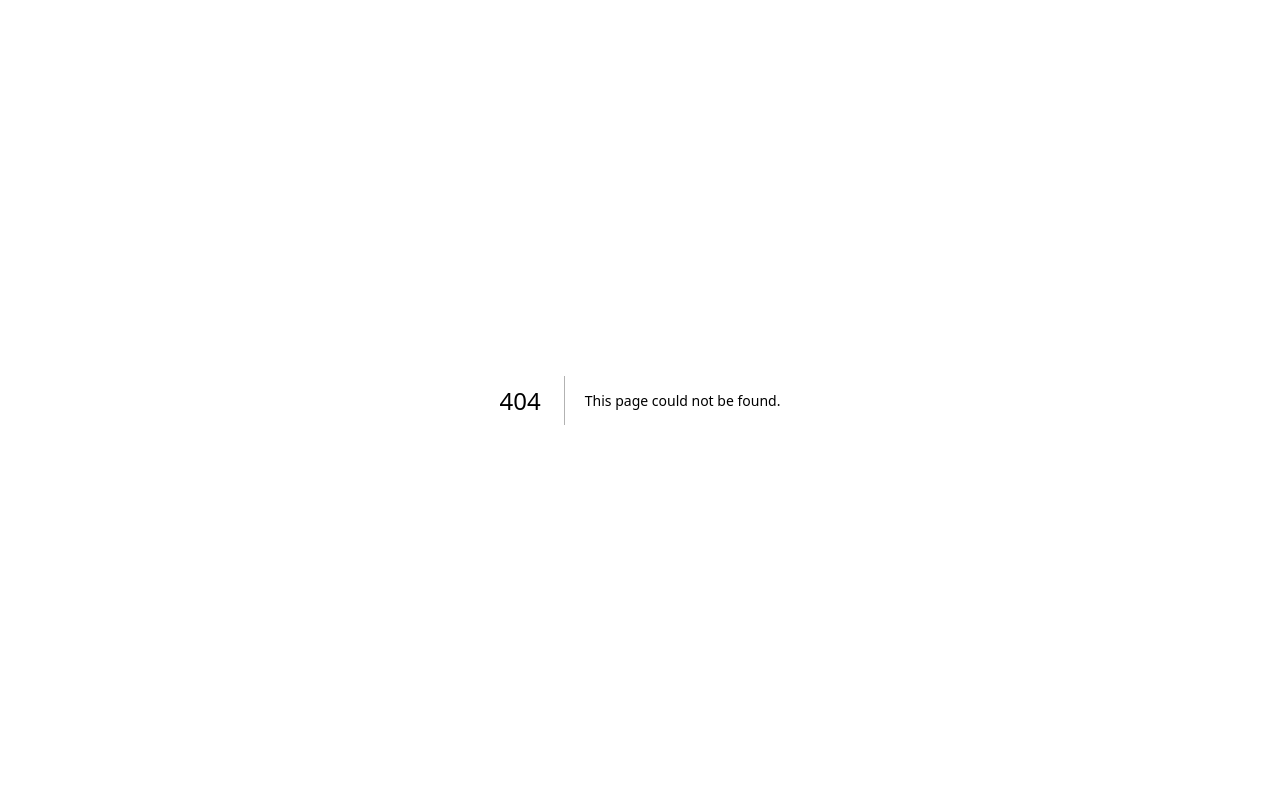
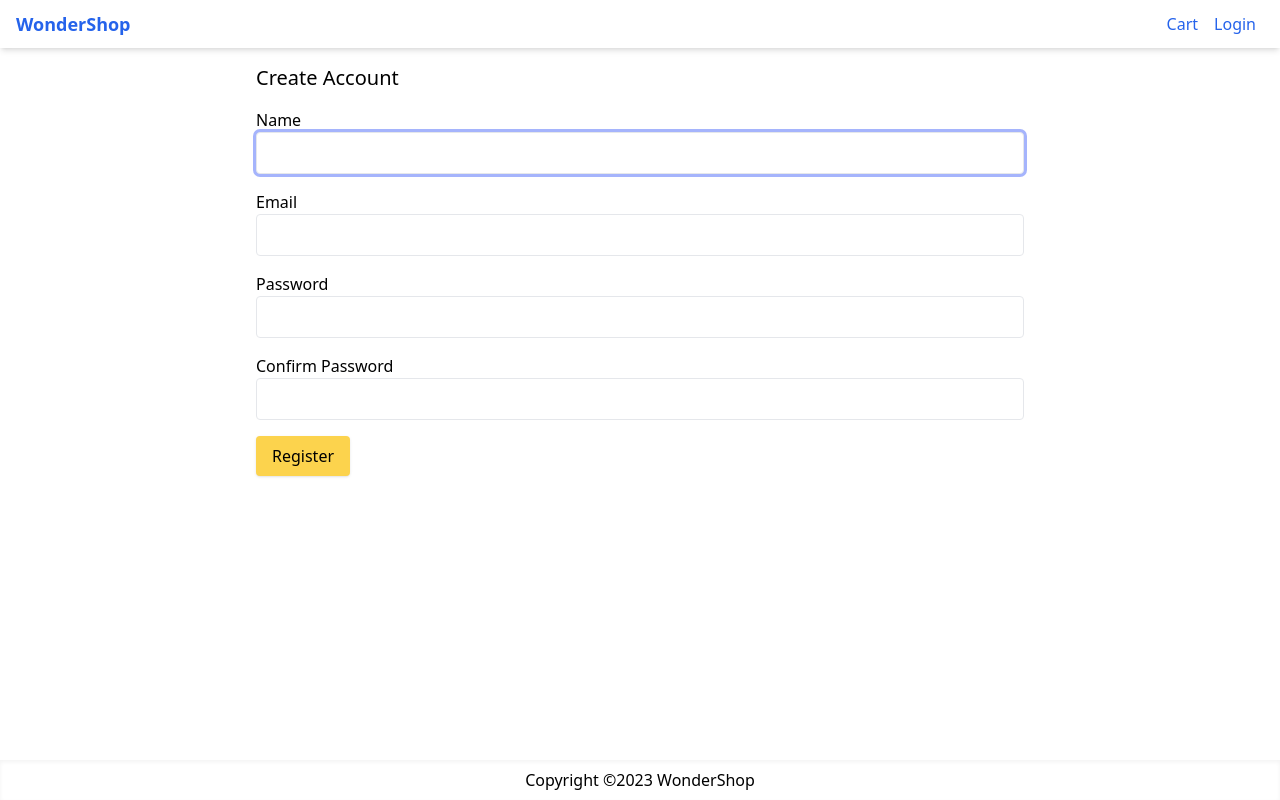
Before and after one commit to aamon40/wondershop, a Next.js app: page /register in a window 1280 px wide. Before the commit this address had no page. Built offline with nearby package versions, Linux system fonts and the light colour scheme; no server answers.

Commit message:
Create register page

```diff
--- /dev/null
+++ b/pages/api/auth/signup.js
@@ -0,0 +1,50 @@
+import bcryptjs from "bcryptjs";
+import User from "@/components/models/User";
+import db from "@/utils/db";
+
+async function handler(req, res) {
+  if (req.method !== "POST") {
+    return;
+  }
+
+  const { name, email, password } = req.body;
+  if (
+    !name ||
+    !email ||
+    !email.includes("@") ||
+    !password ||
+    password.trim().length < 5
+  ) {
+    res.status(422).json({
+      message: "Validation error",
+    });
+    return;
+  }
+  await db.connect();
+
+  const existingUser = await User.findOne({ email: email });
+  if (existingUser) {
+    res.status(422).json({ message: "User exists already!" });
+    await db.disconnect();
+    return;
+  }
+
+  const newUser = new User({
+    name,
+    email,
+    password: bcryptjs.hashSync(password),
+    isAdmin: false,
+  });
+
+  const user = await newUser.save();
+  await db.disconnect();
+  res.status(201).send({
+    message: "Created user!",
+    _id: user._id,
+    name: user.name,
+    email: user.email,
+    isAdmin: user.isAdmin,
+  });
+}
+
+export default handler;
--- /dev/null
+++ b/pages/register.js
@@ -0,0 +1,141 @@
+import Link from "next/link";
+import React, { useEffect } from "react";
+import { signIn, useSession } from "next-auth/react";
+import { useForm } from "react-hook-form";
+import Layout from "../components/Layout";
+import { getError } from "../utils/error";
+import { toast } from "react-toastify";
+import { useRouter } from "next/router";
+import axios from "axios";
+
+export default function LoginScreen() {
+  const { data: session } = useSession();
+
+  const router = useRouter();
+  const { redirect } = router.query;
+
+  useEffect(() => {
+    if (session?.user) {
+      router.push(redirect || "/");
+    }
+  }, [router, session, redirect]);
+
+  const {
+    handleSubmit,
+    register,
+    getValues,
+    formState: { errors },
+  } = useForm();
+  const submitHandler = async ({ name, email, password }) => {
+    try {
+      await axios.post("/api/auth/signup", {
+        name,
+        email,
+        password,
+      });
+
+      const result = await signIn("credentials", {
+        redirect: false,
+        email,
+        password,
+      });
+      if (result.error) {
+        toast.error(result.error);
+      }
+    } catch (err) {
+      toast.error(getError(err));
+    }
+  };
+  return (
+    <Layout title="Create Account">
+      <form
+        className="mx-auto max-w-screen-md"
+        onSubmit={handleSubmit(submitHandler)}
+      >
+        <h1 className="mb-4 text-xl">Create Account</h1>
+        <div className="mb-4">
+          <label htmlFor="name">Name</label>
+          <input
+            type="text"
+            className="w-full"
+            id="name"
+            autoFocus
+            {...register("name", {
+              required: "Please enter name",
+            })}
+          />
+          {errors.name && (
+            <div className="text-red-500">{errors.name.message}</div>
+          )}
+        </div>
+
+        <div className="mb-4">
+          <label htmlFor="email">Email</label>
+          <input
+            type="email"
+            {...register("email", {
+              required: "Please enter email",
+              pattern: {
+                value: /^[a-zA-Z0-9_.+-]+@[a-zA-Z0-9-]+.[a-zA-Z0-9-.]+$/i,
+                message: "Please enter valid email",
+              },
+            })}
+            className="w-full"
+            id="email"
+          ></input>
+          {errors.email && (
+            <div className="text-red-500">{errors.email.message}</div>
+          )}
+        </div>
+        <div className="mb-4">
+          <label htmlFor="password">Password</label>
+          <input
+            type="password"
+            {...register("password", {
+              required: "Please enter password",
+              minLength: {
+                value: 6,
+                message: "password cannot be less than 6 characters",
+              },
+            })}
+            className="w-full"
+            id="password"
+            autoFocuss
+          ></input>
+          {errors.password && (
+            <div className="text-red-500 ">{errors.password.message}</div>
+          )}
+        </div>
+        <div className="mb-4">
+          <label htmlFor="confirmPassword">Confirm Password</label>
+          <input
+            className="w-full"
+            type="password"
+            id="confirmPassword"
+            {...register("confirmPassword", {
+              required: "Please enter confirm password",
+              validate: (value) => value === getValues("password"),
+              minLength: {
+                value: 6,
+                message: "password cannot be less than 6 characters",
+              },
+            })}
+          />
+          {errors.confirmPassword && (
+            <div className="text-red-500 ">
+              {errors.confirmPassword.message}
+            </div>
+          )}
+          {errors.confirmPassword &&
+            errors.confirmPassword.type === "validate" && (
+              <div className="text-red-500 ">Passwords do not match</div>
+            )}
+        </div>
+
+        <div className="mb-4 ">
+          <button className="primary-button">Register</button>
+        </div>
+      </form>
+    </Layout>
+  );
+}
```
